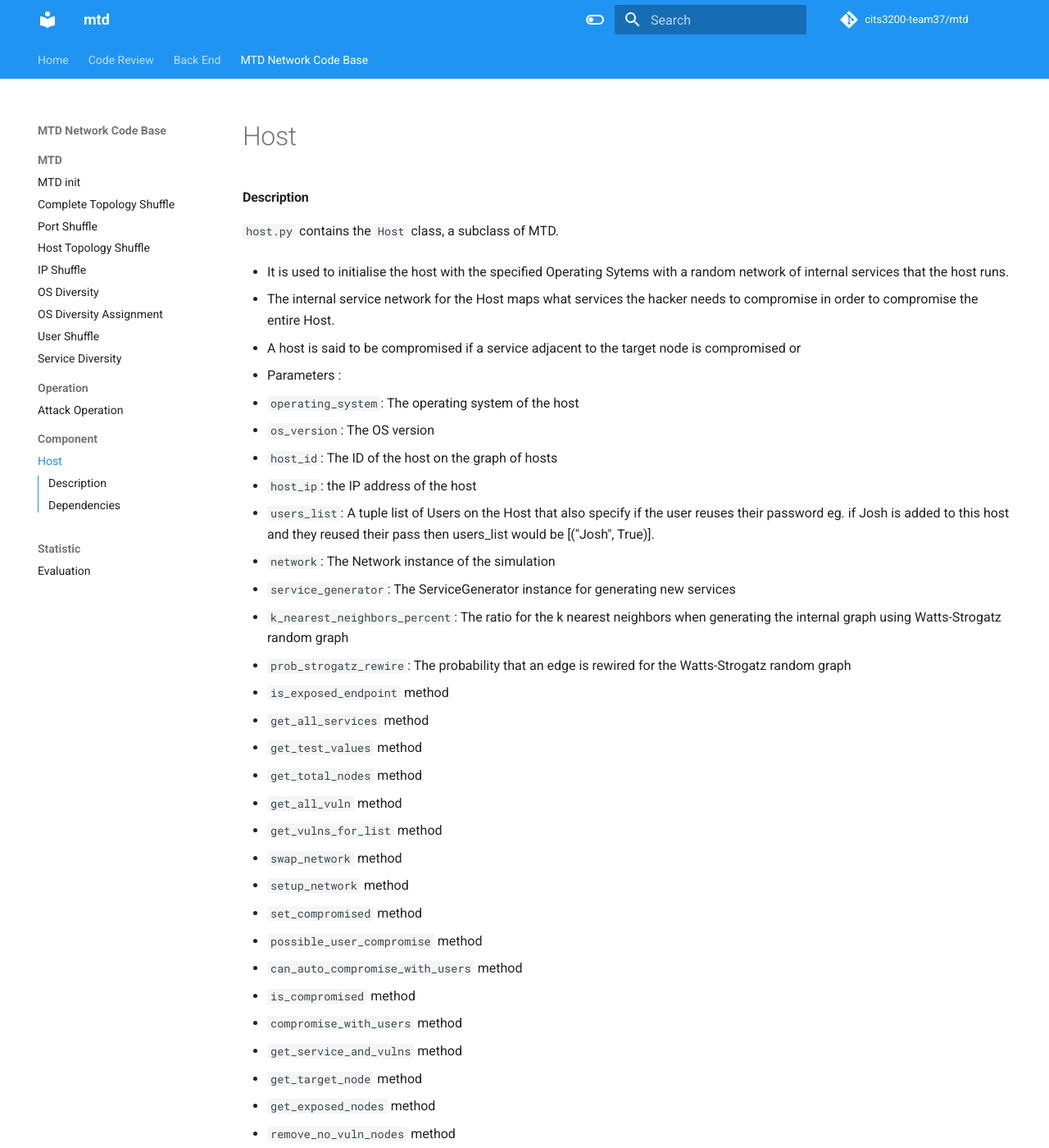
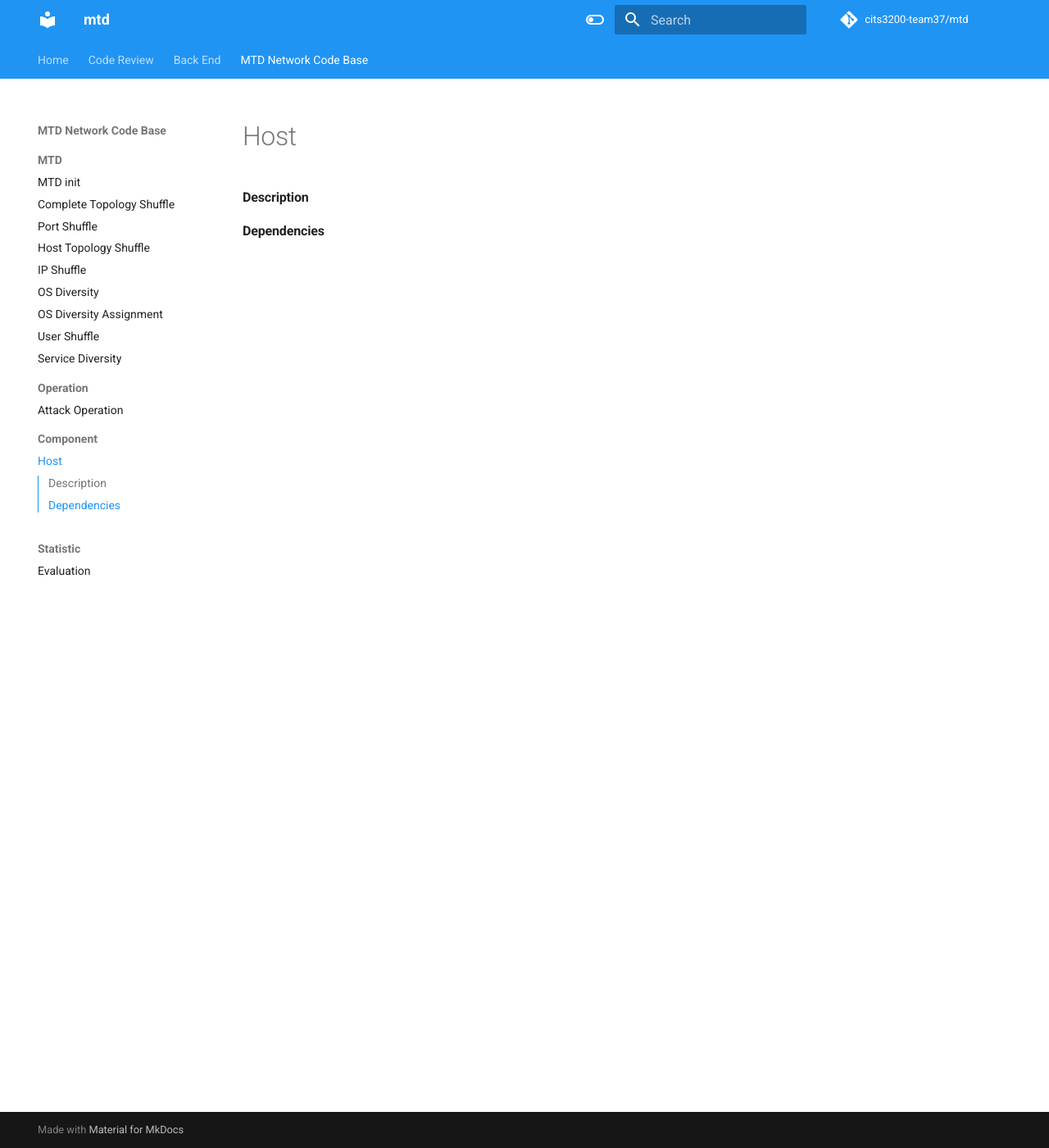
Before and after one commit to cits3200-team37/mtd, an MkDocs documentation site: the page built from server/Documentation/docs/mtdnetwork/component/host.md, in a window 1280 px wide and 1400 px high. Shown: the whole window at 82% size. Built offline with MkDocs 1.6.1 and Material for MkDocs 9.7.7, drawn with Linux system fonts in a browser that asks for light colours; comment, search, counter and statistics services are not loaded; some of the changed text lies outside the part shown.

````diff
--- a/server/Documentation/docs/mtdnetwork/component/host.md
+++ b/server/Documentation/docs/mtdnetwork/component/host.md
@@ -2,68 +2,4 @@
 
 #### Description
 
-```host.py``` contains the ```Host``` class, a subclass of MTD.
-
-- It is used to initialise the host with the specified Operating Sytems with a random network of internal services that the host runs.
-
-- The internal service network for the Host maps what services the hacker needs to compromise in order to compromise the entire Host.
-
-- A host is said to be compromised if a service adjacent to the target node is compromised or
-
-
-- Parameters :
- - ```operating_system```: The operating system of the host
-
- - ```os_version```: The OS version
-
- - ```host_id```: The ID of the host on the graph of hosts
- - ```host_ip```:
-                the IP address of the host
- - ```users_list```: A tuple list of Users on the Host that also specify if the user reuses their password eg. if Josh is added to this host and they reused their pass then users_list would be [("Josh", True)].
- - ```network```: The Network instance of the simulation
- - ```service_generator```: The ServiceGenerator instance for generating new services
- - ```k_nearest_neighbors_percent```: The ratio for the k nearest neighbors when generating the internal graph using Watts-Strogatz random graph
- - ```prob_strogatz_rewire```: The probability that an edge is rewired for the Watts-Strogatz random graph
-
-- ```is_exposed_endpoint``` method
-- ```get_all_services``` method
-- ```get_test_values``` method
-- ```get_total_nodes``` method
-- ```get_all_vuln``` method
-- ```get_vulns_for_list``` method
-- ```swap_network``` method
-- ```setup_network``` method
-- ```set_compromised``` method
-- ```possible_user_compromise``` method
-- ```can_auto_compromise_with_users``` method
-- ```is_compromised``` method
-- ```compromise_with_users``` method
-- ```get_service_and_vulns``` method
-- ```get_target_node``` method
-- ```get_exposed_nodes``` method
-- ```remove_no_vuln_nodes``` method
-- ```get_services``` method
-- ```get_services_from_list``` method
-- ```get_services_from_ports``` method
-- ```port_scan``` method
-- ```get_vulns``` method
-- ```check_compromised``` method
-- ```discover_neighbors``` method
-- ```get_ports``` method
-- ```get_ports_for_services``` method
-- ```get_os_type_and_version``` method
-- ```get_compromised_users``` method
-- ```get_users``` method
-- ```change_node_color``` method
-- ```set_host_users``` method
-- ```graph_choose_target_and_exposed``` method
-- ```get_exposed_endpoints``` method
-- ```gen_internal_network``` method
-- ```draw``` method
-- ```get_random_os_version``` method
-- ```get_random_os``` method
-- ```get_random_address``` method
-- ```get_random_port``` method
-- ```get_path_from_exposed``` method
-- ```to_json``` method
 #### Dependencies
````
